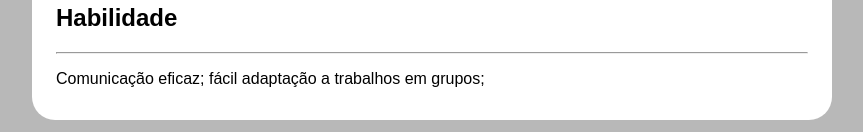
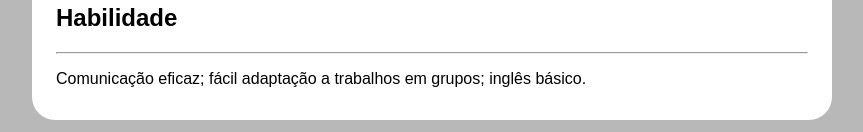
Before and after one commit to Julianeves01/curriculo_atividade, a plain HTML site: page curriculo.html in a window 1280 px wide. Shown: the part 865-997 px from the top of the page, without its empty margins (208-1071 px from the left). Drawn offline with Linux system fonts and the light colour scheme.

Commit message:
Atualização do Currículo

```diff
--- a/AtividadeCurriculo/curriculo.html
+++ b/curriculo.html
@@ -72,6 +72,6 @@
             <p> Início: Jan. 2024 - Finalização: Dez. 2025</p>
             <h2>Habilidade</h2>
             <hr>
-            <p> Comunicação eficaz; fácil adaptação a trabalhos em grupos;</p>
+            <p> Comunicação eficaz; fácil adaptação a trabalhos em grupos; inglês básico.</p>
         </div>
     </div>
```
Also changed, not shown: img/minhafoto.jpg (renamed from AtividadeCurriculo/img/minhafoto.jpg).
